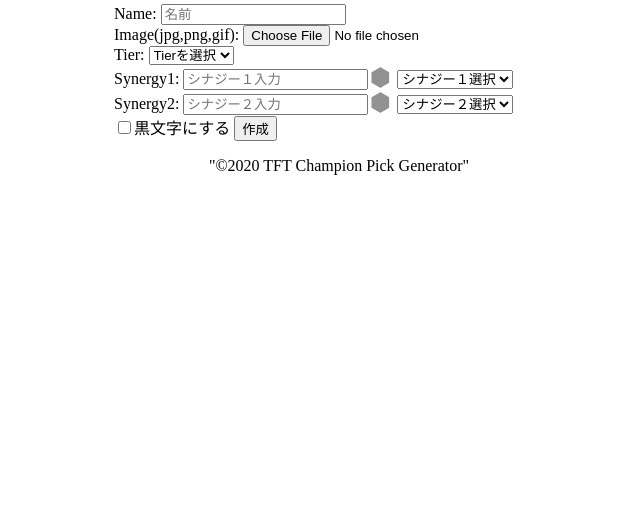
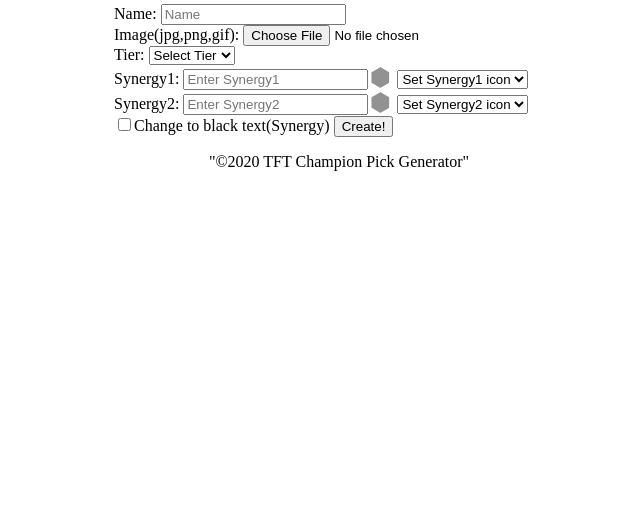
Before and after one commit to ararabo/tftchampionpickgenerator, a Python web app: template templates/index.html in a window 1280 px wide. Shown: the part 321-829 px from the top of the page, without its empty margins (301-941 px from the left). Run offline with Jinja, Linux system fonts and the light colour scheme; the template is opened without the code that fills it, so the values that code supplies are empty; some libraries are stand-ins or nearby versions.

Commit message:
sample_image.png change and English

```diff
--- a/application.py
+++ b/application.py
@@ -106,7 +106,7 @@ def dated_url_for(endpoint, **values):
 def get():
 	return render_template('index.html', \
 		title = 'TFT Champion Pick Generator', \
-		message = 'Welcome!', \
+		message = 'Welcome!<br>Enter name, synergy,<br>upload image file <br>and select tier and synergy icons', \
         sStartFlag=True,\
         image= IMAGES_DIR+'/'+SAMPLE_IMAGE_NAME)
 @app.route('/', methods=['POST'])
--- a/templates/index.html
+++ b/templates/index.html
@@ -20,7 +20,7 @@
 	<meta name="twitter:site" content="@ararabo" >
 	<meta property="og:url" content="https://tftchampionpickgenerator.azurewebsites.net/" >
 	<meta property="og:title" content="TFT Champion Pick Generator" >
-	<meta property="og:description" content="TFTのチャンピオンピック画像生成サイト" >
+	<meta property="og:description" content="TFT's Champion Pick Image Generation Site" >
 	<!-- <meta property="og:image" content="https://tftchampionpickgenerator.azurewebsites.net/static/images/sample_image2.png"> -->
 	<meta property="og:image" content="https://tftchampionpickgenerator.azurewebsites.net/static/images/sample_image2_small.png">
 	<!-- <meta property="og:image" content="{{url_for('static',_external=True,filename='images/output.jpg')}}"> -->
@@ -153,7 +153,7 @@
   <body>
   	<div id="center">
 		<h1 align="center">{{ title }}</h1>
-		<p align="center">{{ message }}</p>
+		<p align="center">{{ message | safe }}</p>
 		<form action="/" data-persist=”garlic” method="POST" enctype="multipart/form-data">
 			<div align="center">
 				{% if sStartFlag==True %}
@@ -164,7 +164,7 @@
 			</div>
 				<div>
 					<label for="name">Name:</label>
-					<input type="text" id="name" name="name" placeholder="名前">
+					<input type="text" id="name" name="name" placeholder="Name">
 				</div>
 				<div>
 				<label for="image">Image(jpg,png,gif):</label>
@@ -172,7 +172,7 @@
 				</div>
 				<label for="tier">Tier:</label>
 				<select name="sel">
-					<option value="null" disabled selected>Tierを選択</option>
+					<option value="null" disabled selected>Select Tier</option>
 					<option value="1">Tier1</option>
 					<option value="2">Tier2</option>
 					<option value="3">Tier3</option>
@@ -181,9 +181,9 @@
 				</select>
 				<div>
 					<label for="attribute1">Synergy1:</label>
-					<input type="text" id="attribute1" name="attribute1" placeholder="シナジー１入力"><IMG src="./static/attribute_images/sample.png" width="25" height="25" name="imgsmp1" style="vertical-align: bottom;">
+					<input type="text" id="attribute1" name="attribute1" placeholder="Enter Synergy1"><IMG src="./static/attribute_images/sample.png" width="25" height="25" name="imgsmp1" style="vertical-align: bottom;">
 					<select name="attribute1_sel" onchange="imgChange1(this)">
-						<option value="null" disabled selected>シナジー１選択</option>
+						<option value="null" disabled selected>Set Synergy1 icon</option>
 						<option value="astro">astro</option>
 						<option value="battlecast">battlecast</option>
 						<option value="blademaster">blademaster</option>
@@ -212,9 +212,9 @@
 				</div>
 				<div>
 					<label for="attribute2">Synergy2:</label>
-					<input type="text" id="attribute2" name="attribute2" placeholder="シナジー２入力"><IMG src="./static/attribute_images/sample.png" width="25" height="25" name="imgsmp2" style="vertical-align: bottom;">
+					<input type="text" id="attribute2" name="attribute2" placeholder="Enter Synergy2"><IMG src="./static/attribute_images/sample.png" width="25" height="25" name="imgsmp2" style="vertical-align: bottom;">
 					<select name="attribute2_sel" onchange="imgChange2(this)">
-						<option value="null" disabled selected>シナジー２選択</option>
+						<option value="null" disabled selected>Set Synergy2 icon</option>
 						<option value="astro">astro</option>
 						<option value="battlecast">battlecast</option>
 						<option value="blademaster">blademaster</option>
@@ -242,8 +242,8 @@
 					</select>
 				</div>
 				<div>
-					<label><input type="checkbox" name="string_color" value="1">黒文字にする</label>
-					<input type="submit" value="作成">
+					<label><input type="checkbox" name="string_color" value="1">Change to black text(Synergy)</label>
+					<input type="submit" value="Create!">
 				</div>
 		</form>
 		<a href="https://twitter.com/intent/tweet?hashtags=TFTChampionPickGenerator&url=https://tftchampionpickgenerator.azurewebsites.net/" class="twitter-hashtag-button" data-show-count="false"></a><script async src="https://platform.twitter.com/widgets.js" charset="utf-8"></script>
```
Also changed, not shown: static/images/sample_image.png, static/images/sample_image2.png, static/images/sample_image2_small.png.
